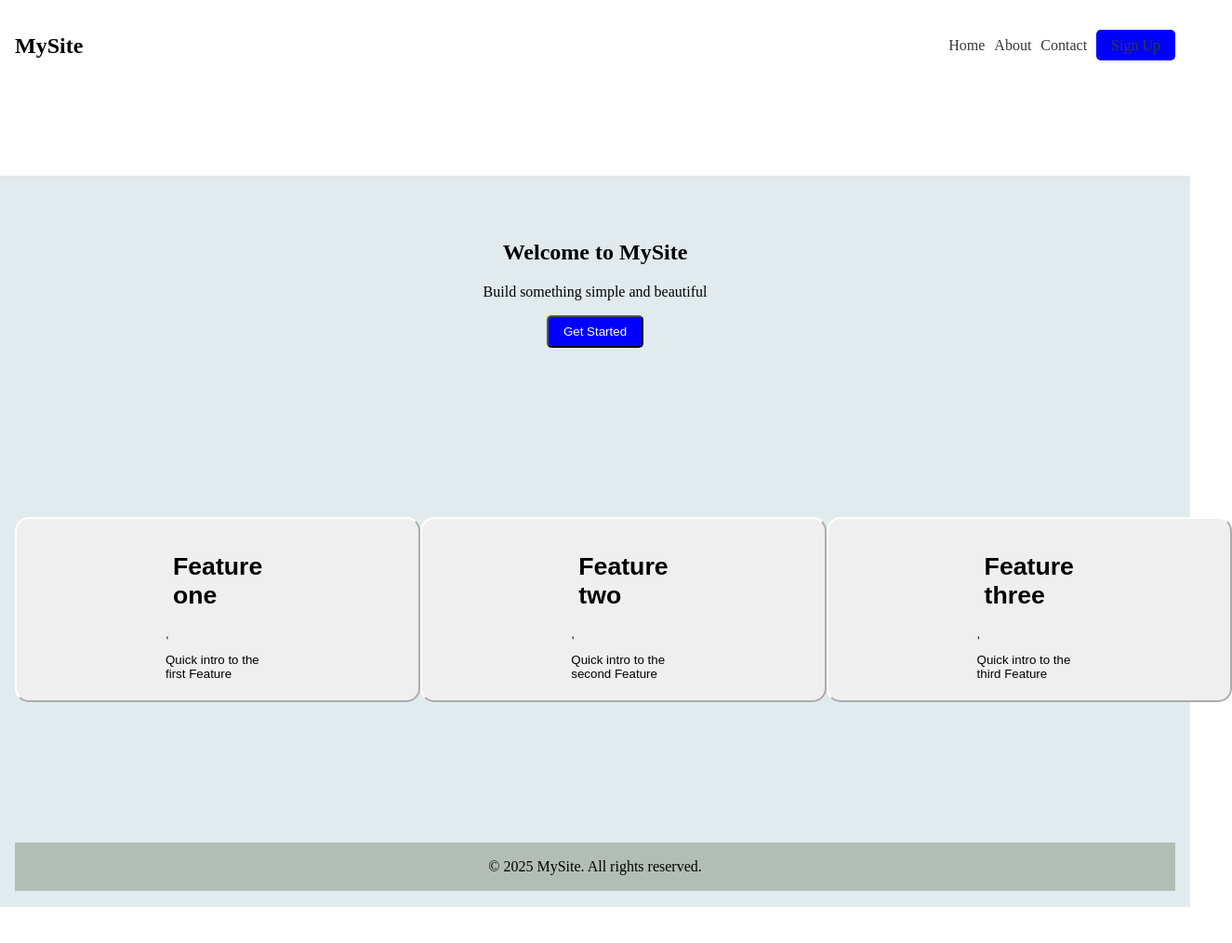
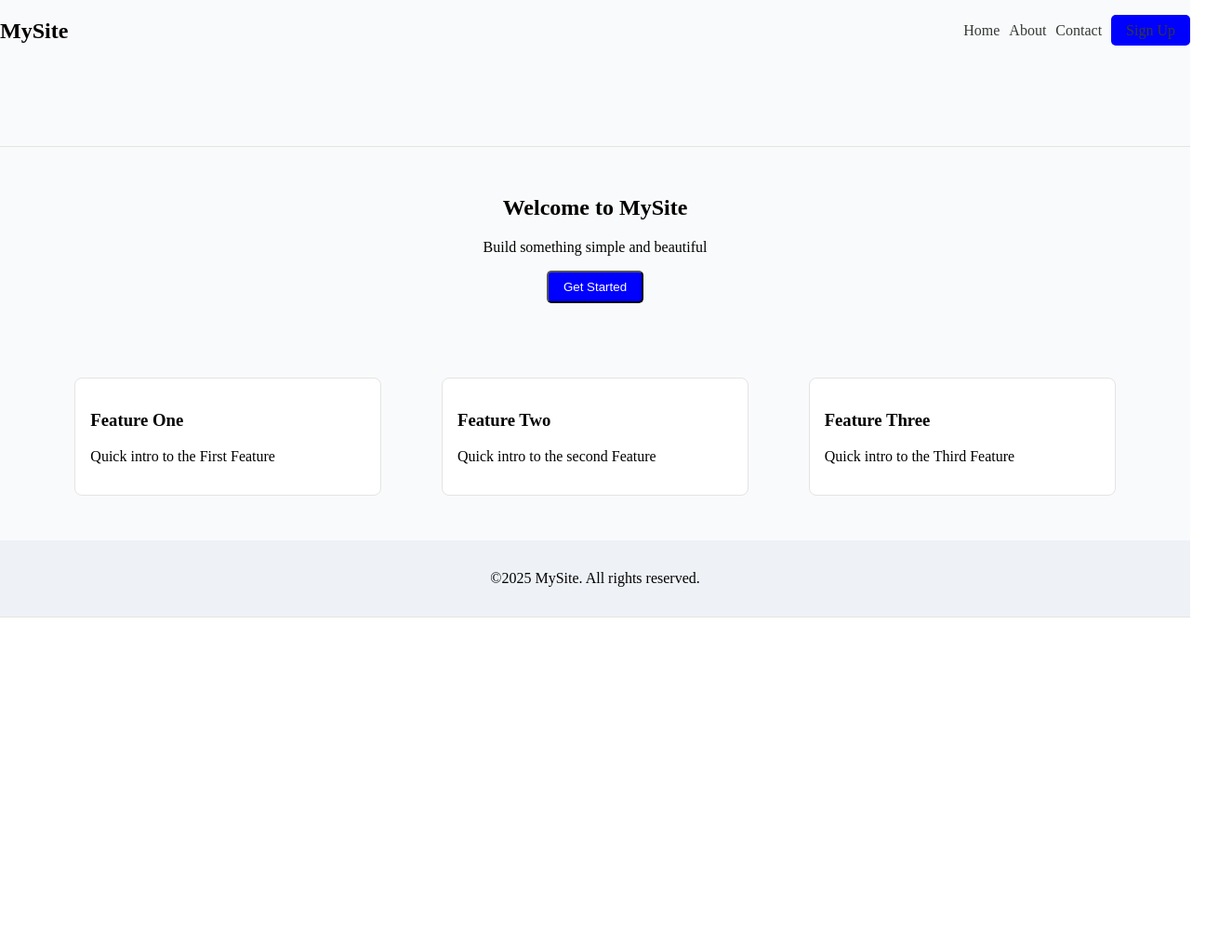
Before and after one commit to Patrickson2/my-first-code-html, a plain HTML site: page index.html in a window 1280 px wide. Shown: the whole page at 93% size, 1325 px wide, since content can reach past the window. After the commit the page ends 800 px from the top, so only its background shows below. Drawn offline with Linux system fonts and the light colour scheme.

Commit message:
added changes

```diff
--- a/index.html
+++ b/index.html
@@ -26,19 +26,26 @@
             <button class="btn btn-primary">Get Started</button>
          </section>
 
-      <div class="me">
-      <button class="btm btn-secondary"><h1 class="bwd">Feature one</h1>,<p>Quick intro to the first Feature</p></q></button>
+         <section class="me">
+            <div class="btm">
+                <h3>Feature One</h3>
+                <p>Quick intro to the First Feature</p>
+            </div>
 
-      <button class="btm btn-secondary"><h1 class="bwd">Feature two</h1>,<p>Quick intro to the second Feature</p></q></button>
+             <div class="btm">
+                <h3>Feature Two</h3>
+                <p>Quick intro to the second Feature</p>
+            </div>
 
-      <button class="btm btn-secondary"><h1 class="bwd">Feature three</h1>,<p>Quick intro to the third Feature</p></q></button>
+             <div class="btm">
+                <h3>Feature Three</h3>
+                <p>Quick intro to the Third Feature</p>
+            </div>
+         </section>
 
-     </div>
-     <section>
-     <div class="container">
-      <p>© 2025 MySite. All rights reserved.</p>
-       </div>
-       </section>
+         <footer>
+            <p>&copy;2025 MySite. All rights reserved.</p>
+         </footer>
     </div>
     </header>
 
--- a/styles.css
+++ b/styles.css
@@ -1,12 +1,11 @@
 body {
   margin: 0;
-  border-spacing: 50px;
+  background-color: white;
 }
 
 header {
-  background-color: white;
-  padding: 1rem;
-  border-bottom: 1px solid #e5e4e2;
+  background-color: #f9fafb;
+   border-bottom: 1px solid #e5e4e2;
 }
 .nav {
   display: flex;
@@ -32,35 +31,22 @@ header {
   text-align: center;
   padding: 2rem;
 }
-.head {
-  background-color:#E1EBEE;
-  padding: 1rem;
-  border-bottom: 1px solid #e5e4e2;
-  margin-bottom: 50px;
-  max-height: 1000px;
-}
+
 .me{
   display: flex;
-  justify-content: space-between;
-  align-items: center;
-  height: 500px;
+  justify-content: space-around;
+  padding: 3rem;
 }
 .btm{
-  padding: 0.5rem 10rem 0.5rem 10rem;
-  border-radius: 15px;
-  border-color: white;
-  text-align: left;
-  max-block-size:200px;
+    background-color: white;
+  padding: 1rem;
+  border: 1px solid #e5e4e2;
+  width: 25%;
+  border-radius: 8px;
 }
-.container{
-  max-width: 25s00px;
-  margin: auto;
-  padding: 0.08rem;
-  text-align: center;
-  background-color: #B2BEB5;
+
+footer{
+    background-color: #eef2f7;
+    text-align: center;
+    padding: 1rem;
 }
-.bwd{
-  padding: 10px 0.5rem 0.10px 0.5rem;
-  text-align: left;
-
-}
```
